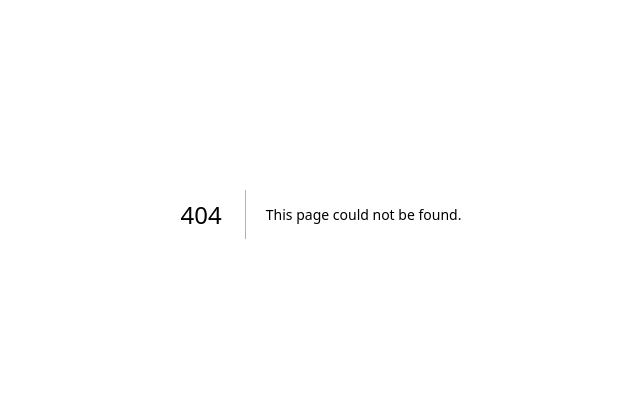
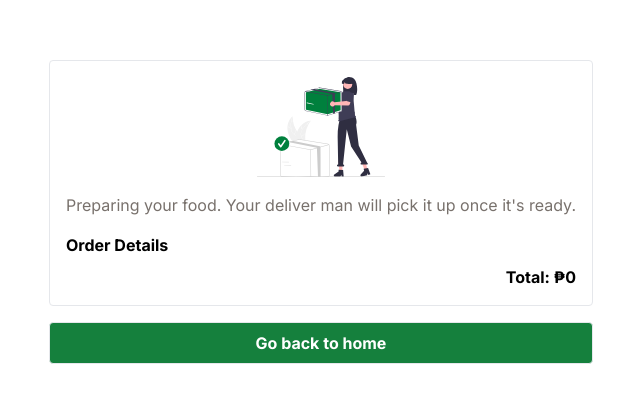
Before and after one commit to kentjordan/green-basket-buyer, a Next.js app: page /place-order in a window 1280 px wide. Before the commit this address had no page. Shown: the part 186-588 px from the top of the page, without its empty margins (319-959 px from the left). Built offline with nearby package versions, Linux system fonts and the light colour scheme.

Commit message:
feat: added place order page

```diff
--- a/src/app/checkout/page.tsx
+++ b/src/app/checkout/page.tsx
@@ -1,10 +1,17 @@
 "use client";
 import { IRootState } from "@/redux/store";
 import getCartGrandTotal from "@/utils/getCartGrandTotal";
+import { useRouter } from "next/navigation";
 import { useSelector } from "react-redux";
 
 const CheckoutPage = () => {
   const { cartItems } = useSelector((state: IRootState) => state.cart);
+
+  const router = useRouter();
+
+  const onPlaceOrder = async () => {
+    router.push("/place-order");
+  };
 
   return (
     <div className='flex flex-col min-h-screen items-center'>
@@ -48,6 +55,9 @@ const CheckoutPage = () => {
               <p>₱{item.price}</p>
             </div>
           ))}
+          <p className='w-full text-end font-bold mt-2'>
+            Total: ₱{getCartGrandTotal(cartItems)}
+          </p>
         </div>
         <div className='border rounded my-3 p-2'>
           <h1 className='font-bold mb-2'>Contact</h1>
@@ -64,7 +74,9 @@ const CheckoutPage = () => {
             <p>₱{getCartGrandTotal(cartItems)}</p>
           </div>
         </div>
-        <button className='border w-full rounded my-1 p-2 bg-green-700'>
+        <button
+          onClick={onPlaceOrder}
+          className='border w-full rounded my-1 p-2 bg-green-700'>
           <h1 className='font-bold text-white'>Place Order</h1>
         </button>
       </div>
--- /dev/null
+++ b/src/app/place-order/page.tsx
@@ -0,0 +1,53 @@
+"use client";
+import OrderDelivery from "@/assets/order_delivery.svg";
+import { IRootState } from "@/redux/store";
+import getCartGrandTotal from "@/utils/getCartGrandTotal";
+import Image from "next/image";
+import { useRouter } from "next/navigation";
+import { useSelector } from "react-redux";
+
+const PlaceOrderPage = () => {
+  const { cartItems } = useSelector((state: IRootState) => state.cart);
+
+  const router = useRouter();
+  const onGoBackToHome = async () => {
+    router.push("/");
+  };
+
+  return (
+    <div className='w-full flex flex-col items-center justify-center min-h-screen'>
+      <div>
+        <div className='border rounded p-4 mb-3'>
+          <div className='flex justify-center items-center flex-col'>
+            <Image src={OrderDelivery} alt='' width={128} height={128} />
+            <h1 className='text-center my-4 text-stone-500'>
+              Preparing your food. Your deliver man will pick it up once it's
+              ready.
+            </h1>
+          </div>
+          <div>
+            <h1 className='font-bold'>Order Details</h1>
+            {cartItems.map((item) => (
+              <div key={item.id} className='flex justify-between'>
+                <p>
+                  <b>{item.qty}x</b> - {item.name} - {item.variation}
+                </p>
+                <p>₱{item.price}</p>
+              </div>
+            ))}
+            <p className='w-full text-end font-bold mt-2'>
+              Total: ₱{getCartGrandTotal(cartItems)}
+            </p>
+          </div>
+        </div>
+        <button
+          onClick={onGoBackToHome}
+          className='border w-full rounded my-1 p-2 bg-green-700'>
+          <h1 className='font-bold text-white'>Go back to home</h1>
+        </button>
+      </div>
+    </div>
+  );
+};
+
+export default PlaceOrderPage;
```
Also changed, not shown: src/assets/order_delivery.svg (added).
